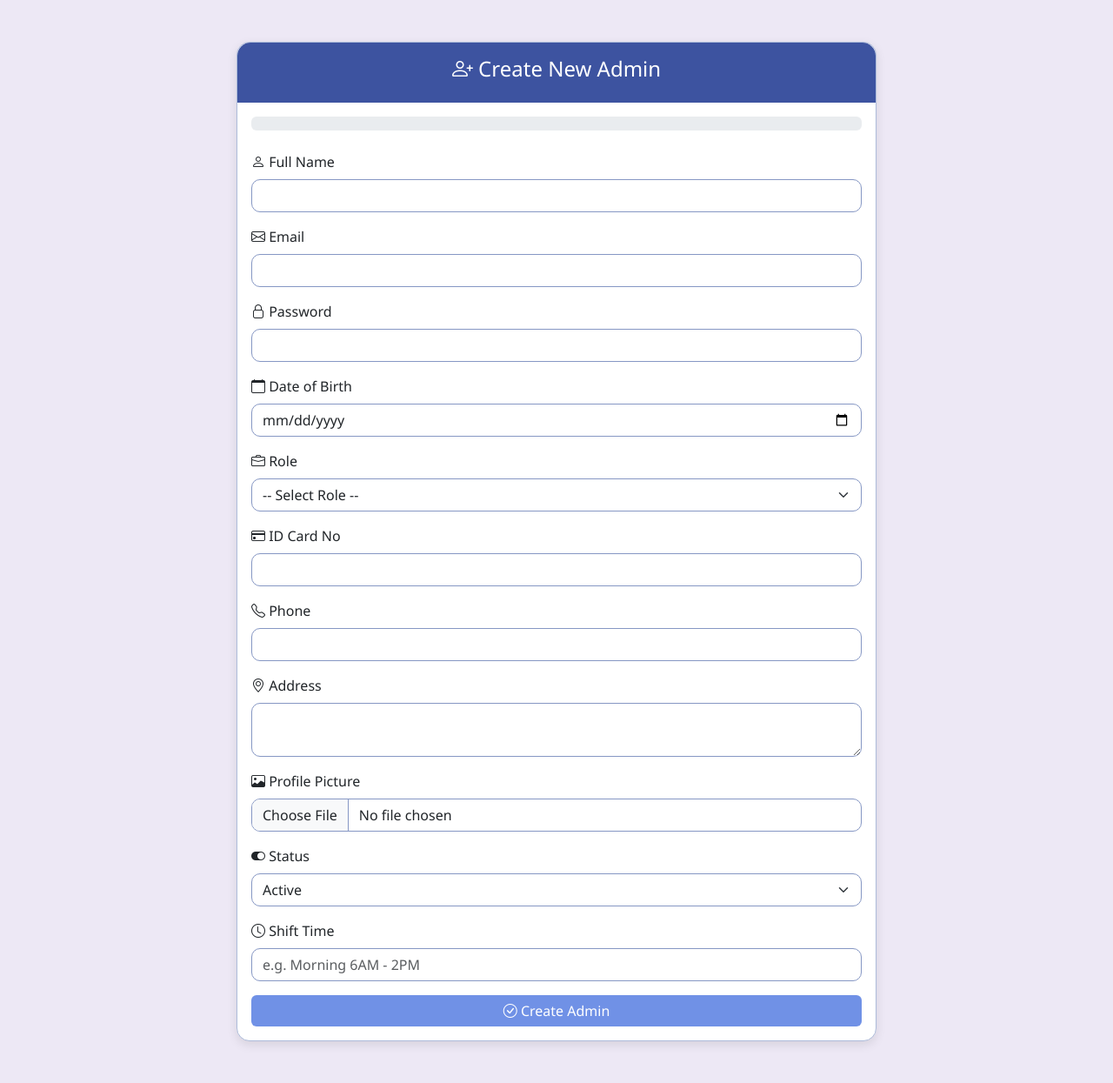
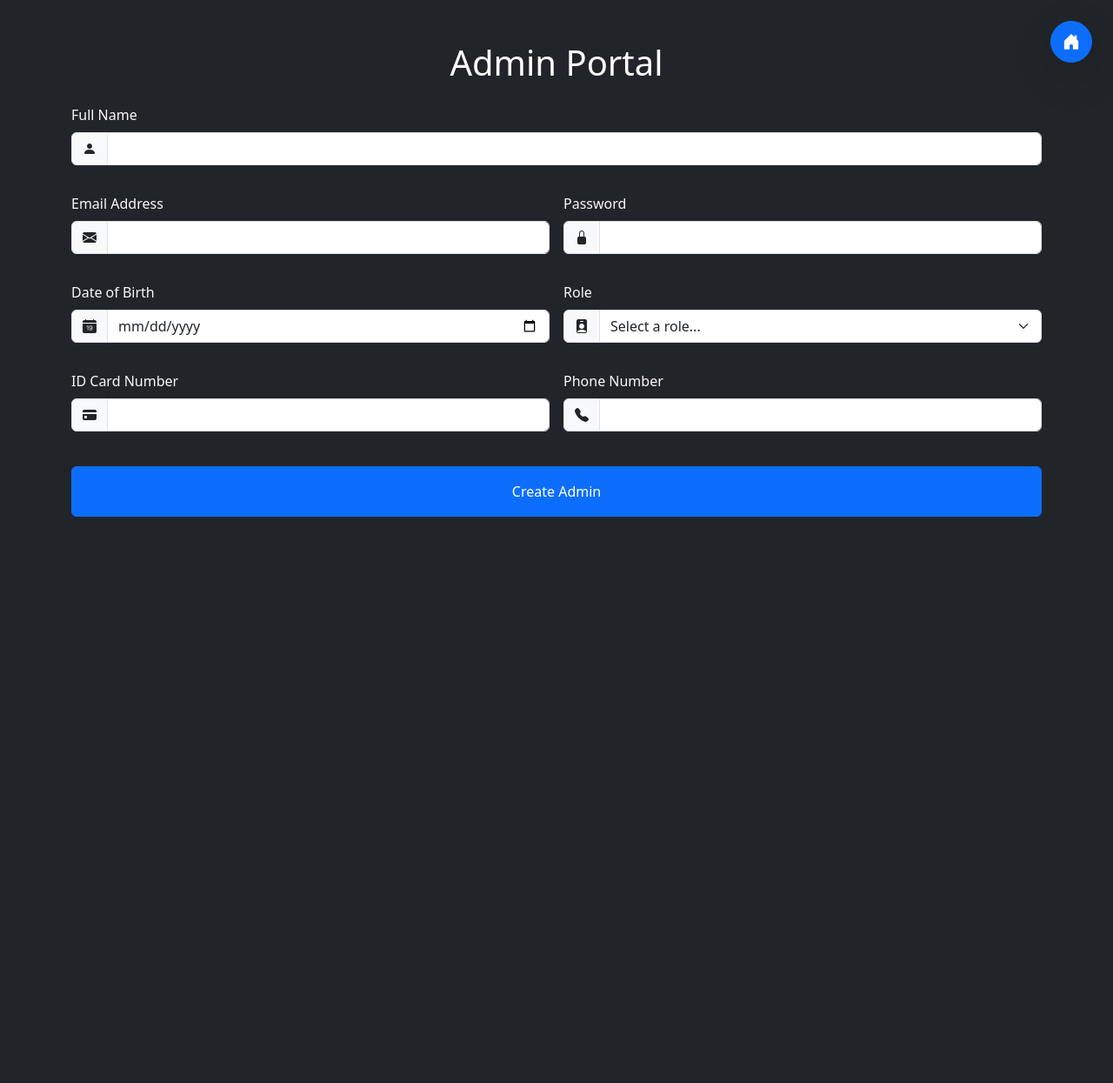
Before and after one commit to sivabalaji-tn/Smart-Transit-Manager, a PHP site: page /admin/admin-create.php in a window 1280 px wide. Shown: the whole page at 87% size. After the commit the page ends 594 px from the top, so only its background shows below. Run offline with PHP 8.4, Linux system fonts and the light colour scheme.

```diff
--- a/admin/admin-create.php
+++ b/admin/admin-create.php
@@ -1,196 +1,148 @@
-<?php include("../includes/db.php"); ?>
+<?php
+session_start();
+date_default_timezone_set('Asia/Kolkata');
+include '../includes/db.php';
+
+if (isset($_POST['submit'])) {
+    $full_name = htmlspecialchars($_POST['full_name']);
+    $email = htmlspecialchars($_POST['email']);
+    $password = $_POST['password'];
+    $dob = htmlspecialchars($_POST['dob']);
+    $role = htmlspecialchars($_POST['role']);
+    $id_card_no = htmlspecialchars($_POST['id_card_no']);
+    $phone = htmlspecialchars($_POST['phone']);
+
+    $status = 'active';
+    $last_login = NULL;
+    $created_at = date('Y-m-d H:i:s');
+
+    $hashed_password = password_hash($password, PASSWORD_DEFAULT);
+
+    $sql = "INSERT INTO admins (full_name, email, password, dob, role, id_card_no, phone, status, last_login, created_at) VALUES (?, ?, ?, ?, ?, ?, ?, ?, ?, ?)";
+
+    $stmt = $conn->prepare($sql);
+
+    if ($stmt) {
+        $stmt->bind_param("ssssssssss", $full_name, $email, $hashed_password, $dob, $role, $id_card_no, $phone, $status, $last_login, $created_at);
+
+        if ($stmt->execute()) {
+            $_SESSION['message'] = 'Admin account created successfully!';
+            $_SESSION['alert_type'] = 'success';
+        } else {
+            $_SESSION['message'] = 'Error creating account: ' . $stmt->error;
+            $_SESSION['alert_type'] = 'danger';
+        }
+
+        $stmt->close();
+    } else {
+        $_SESSION['message'] = 'Error in SQL query preparation: ' . $conn->error;
+        $_SESSION['alert_type'] = 'danger';
+    }
+
+    $conn->close();
+    header("Location: admin-create.php");
+    exit();
+}
+?>
 
 <!DOCTYPE html>
 <html lang="en">
 <head>
     <meta charset="UTF-8">
-  <title>Create Admin | Smart Transit Manager</title>
-  <meta name="viewport" content="width=device-width, initial-scale=1">
-  <link href="https://cdn.jsdelivr.net/npm/bootstrap@5.3.2/dist/css/bootstrap.min.css" rel="stylesheet">
-  <link href="https://cdn.jsdelivr.net/npm/bootstrap-icons/font/bootstrap-icons.css" rel="stylesheet">
-  <link href="../assets/css/styles.css" rel="stylesheet">
+    <meta name="viewport" content="width=device-width, initial-scale=1.0">
+    <title>Create New Admin</title>
+    <link rel="stylesheet" href="https://cdn.jsdelivr.net/npm/bootstrap@5.3.0/dist/css/bootstrap.min.css">
+    <link rel="stylesheet" href="https://cdn.jsdelivr.net/npm/bootstrap-icons@1.10.5/font/bootstrap-icons.css">
 </head>
-<body>
-  <!-- ✅ Toast Container -->
-  <div class="position-fixed bottom-0 end-0 p-3" style="z-index: 9999">
-    <div id="successToast" class="toast align-items-center text-bg-success border-0" role="alert" aria-live="assertive" aria-atomic="true">
-      <div class="d-flex">
-        <div class="toast-body">
-          <i class="bi bi-check-circle-fill"></i> Admin created successfully!
+<a href="admin-dashboard.php" class="btn btn-primary position-fixed top-0 end-0 m-4 rounded-circle shadow-lg"
+   style="width: 48px; height: 48px; display: flex; align-items: center; justify-content: center;"
+   title="Go to Dashboard">
+ <i class="bi bi-house-door-fill text-white fs-5"></i>
+</a>
+<body class="bg-dark text-light">
+    <?php
+    if (isset($_SESSION['message'])):
+    ?>
+    <div class="alert alert-<?php echo $_SESSION['alert_type']; ?> alert-dismissible fade show text-center" role="alert">
+        <?php echo $_SESSION['message']; ?>
+        <button type="button" class="btn-close" data-bs-dismiss="alert" aria-label="Close"></button>
     </div>
-        <button type="button" class="btn-close btn-close-white me-2 m-auto" data-bs-dismiss="toast"></button>
+    <?php
+        unset($_SESSION['message']);
+        unset($_SESSION['alert_type']);
+    endif;
+    ?>
+
+    <div class="container mt-5">
+        <h1 class="text-white mb-4 text-center">Admin Portal</h1>
+
+        <form action="admin-create.php" method="POST">
+            <div class="row g-3">
+                <div class="col-12 mb-3">
+                    <label for="full_name" class="form-label">Full Name</label>
+                    <div class="input-group">
+                        <span class="input-group-text"><i class="bi bi-person-fill"></i></span>
+                        <input type="text" class="form-control" id="full_name" name="full_name" required>
                     </div>
                 </div>
 
-    <div id="errorToast" class="toast align-items-center text-bg-danger border-0" role="alert" aria-live="assertive" aria-atomic="true">
-      <div class="d-flex">
-        <div class="toast-body">
-          <i class="bi bi-exclamation-triangle-fill"></i> Error creating admin!
-        </div>
-        <button type="button" class="btn-close btn-close-white me-2 m-auto" data-bs-dismiss="toast"></button>
+                <div class="col-md-6 mb-3">
+                    <label for="email" class="form-label">Email Address</label>
+                    <div class="input-group">
+                        <span class="input-group-text"><i class="bi bi-envelope-fill"></i></span>
+                        <input type="email" class="form-control" id="email" name="email" required>
                     </div>
                 </div>
+                <div class="col-md-6 mb-3">
+                    <label for="password" class="form-label">Password</label>
+                    <div class="input-group">
+                        <span class="input-group-text"><i class="bi bi-lock-fill"></i></span>
+                        <input type="password" class="form-control" id="password" name="password" required>
                     </div>
-  <!-- ✅ End Toast Container -->
-
-  <div class="container py-5">
-    <div class="row justify-content-center">
-      <div class="col-md-10 col-lg-8">
-        <div class="card">
-          <div class="form-header text-center">
-            <h4><i class="bi bi-person-plus"></i> Create New Admin</h4>
-          </div>
-          <div class="card-body">
-            <div class="progress mb-4">
-              <div id="formProgress" class="progress-bar" role="progressbar" style="width: 0%;" aria-valuenow="0"
-                   aria-valuemin="0" aria-valuemax="100">0%</div>
                 </div>
 
-            <form method="POST" action="" enctype="multipart/form-data">
-              <div class="mb-3">
-                <label class="form-label"><i class="bi bi-person"></i> Full Name</label>
-                <input type="text" class="form-control" name="full_name" required>
+                <div class="col-md-6 mb-3">
+                    <label for="dob" class="form-label">Date of Birth</label>
+                    <div class="input-group">
+                        <span class="input-group-text"><i class="bi bi-calendar-date-fill"></i></span>
+                        <input type="date" class="form-control" id="dob" name="dob" required>
+                    </div>
+                </div>
+                <div class="col-md-6 mb-3">
+                    <label for="role" class="form-label">Role</label>
+                    <div class="input-group">
+                        <span class="input-group-text"><i class="bi bi-person-badge-fill"></i></span>
+                        <select class="form-select" id="role" name="role" required>
+                            <option selected disabled>Select a role...</option>
+                            <option value="Shed Manager">Shed Manager</option>
+                            <option value="Control Unit">Control Unit</option>
+                            <option value="Vehicle Maintenance">Vehicle Maintenance</option>
+                            <option value="Bus Driver">Bus Driver</option>
+                            <option value="Bus Conductor">Bus Conductor</option>
+                        </select>
+                    </div>
                 </div>
 
-              <div class="mb-3">
-                <label class="form-label"><i class="bi bi-envelope"></i> Email</label>
-                <input type="email" class="form-control" name="email" required>
-              </div>
-
-              <div class="mb-3">
-                <label class="form-label"><i class="bi bi-lock"></i> Password</label>
-                <input type="password" class="form-control" name="password" required>
-              </div>
-
-              <div class="mb-3">
-                <label class="form-label"><i class="bi bi-calendar"></i> Date of Birth</label>
-                <input type="date" class="form-control" name="dob">
-              </div>
-
-              <div class="mb-3">
-                <label class="form-label"><i class="bi bi-briefcase"></i> Role</label>
-                <select class="form-select" name="role" required>
-                  <option value="">-- Select Role --</option>
-                  <option>Shed Manager</option>
-                  <option>Control Unit</option>
-                  <option>Vehicle Maintenance</option>
-                  <option>Bus Driver</option>
-                  <option>Bus Conductor</option>
-                </select>
-              </div>
-
-              <div class="mb-3">
-                <label class="form-label"><i class="bi bi-credit-card"></i> ID Card No</label>
-                <input type="text" class="form-control" name="id_card_no">
-              </div>
-
-              <div class="mb-3">
-                <label class="form-label"><i class="bi bi-telephone"></i> Phone</label>
-                <input type="text" class="form-control" name="phone">
-              </div>
-
-              <div class="mb-3">
-                <label class="form-label"><i class="bi bi-geo-alt"></i> Address</label>
-                <textarea class="form-control" name="address" rows="2"></textarea>
-              </div>
-
-              <div class="mb-3">
-                <label class="form-label"><i class="bi bi-image"></i> Profile Picture</label>
-                <input type="file" class="form-control" name="profile_pic">
-              </div>
-
-              <div class="mb-3">
-                <label class="form-label"><i class="bi bi-toggle-on"></i> Status</label>
-                <select class="form-select" name="status">
-                  <option value="active">Active</option>
-                  <option value="inactive">Inactive</option>
-                  <option value="suspended">Suspended</option>
-                </select>
-              </div>
-
-              <div class="mb-3">
-                <label class="form-label"><i class="bi bi-clock"></i> Shift Time</label>
-                <input type="text" class="form-control" name="shift_time" placeholder="e.g. Morning 6AM - 2PM">
-              </div>
-
-              <div class="d-grid">
-                <button type="submit" name="create_admin" class="btn btn-primary">
-                  <i class="bi bi-check-circle"></i> Create Admin
-                </button>
-              </div>
-            </form>
-
-            <?php
-            if (isset($_POST['create_admin'])) {
-              $full_name = $_POST['full_name'];
-              $email = $_POST['email'];
-              $password = password_hash($_POST['password'], PASSWORD_BCRYPT);
-              $dob = $_POST['dob'];
-              $role = $_POST['role'];
-              $id_card_no = $_POST['id_card_no'];
-              $phone = $_POST['phone'];
-              $address = $_POST['address'];
-              $status = $_POST['status'];
-              $shift_time = $_POST['shift_time'];
-
-              $profile_pic = null;
-              if (!empty($_FILES['profile_pic']['name'])) {
-                $target_dir = "../uploads/";
-                if (!is_dir($target_dir)) mkdir($target_dir, 0777, true);
-                $file_name = time() . "_" . basename($_FILES["profile_pic"]["name"]);
-                $target_file = $target_dir . $file_name;
-                if (move_uploaded_file($_FILES["profile_pic"]["tmp_name"], $target_file)) {
-                  $profile_pic = $target_file;
-                }
-              }
-
-              $sql = "INSERT INTO admins
-              (full_name, email, password, dob, role, id_card_no, phone, address, profile_pic, status, shift_time)
-              VALUES
-              ('$full_name', '$email', '$password', '$dob', '$role', '$id_card_no', '$phone', '$address', '$profile_pic', '$status', '$shift_time')";
-
-              if ($conn->query($sql) === TRUE) {
-                  echo "<script>
-                    var toastEl = document.getElementById('successToast');
-                    var toast = new bootstrap.Toast(toastEl, { delay: 3000 });
-                    toast.show();
-                  </script>";
-              } else {
-                  echo "<script>
-                    var toastEl = document.getElementById('errorToast');
-                    var toast = new bootstrap.Toast(toastEl, { delay: 3000 });
-                    toast.show();
-                  </script>";
-              }
-            }
-            ?>
+                <div class="col-md-6 mb-3">
+                    <label for="id_card_no" class="form-label">ID Card Number</label>
+                    <div class="input-group">
+                        <span class="input-group-text"><i class="bi bi-credit-card-fill"></i></span>
+                        <input type="text" class="form-control" id="id_card_no" name="id_card_no" required>
                     </div>
                 </div>
+                <div class="col-md-6 mb-3">
+                    <label for="phone" class="form-label">Phone Number</label>
+                    <div class="input-group">
+                        <span class="input-group-text"><i class="bi bi-telephone-fill"></i></span>
+                        <input type="tel" class="form-control" id="phone" name="phone" required>
                     </div>
                 </div>
             </div>
 
-  <script src="https://cdn.jsdelivr.net/npm/bootstrap@5.3.2/dist/js/bootstrap.bundle.min.js"></script>
+            <button type="submit" name="submit" class="btn btn-primary w-100 py-3 mt-4">Create Admin</button>
+        </form>
+    </div>
 
-  <script>
-    const form = document.querySelector("form");
-    const inputs = form.querySelectorAll("input, select, textarea");
-    const progressBar = document.getElementById("formProgress");
-
-    inputs.forEach(input => {
-      input.addEventListener("input", updateProgress);
-    });
-
-    function updateProgress() {
-      let filled = 0;
-      inputs.forEach(input => {
-        if (input.value.trim() !== "") filled++;
-      });
-      let percent = Math.round((filled / inputs.length) * 100);
-      progressBar.style.width = percent + "%";
-      progressBar.innerText = percent + "%";
-      progressBar.setAttribute("aria-valuenow", percent);
-    }
-  </script>
+    <script src="https://cdn.jsdelivr.net/npm/bootstrap@5.3.0/dist/js/bootstrap.bundle.min.js"></script>
 </body>
 </html>
--- a/index.php
+++ b/index.php
@@ -3,10 +3,9 @@
 <head>
     <meta charset="UTF-8">
     <meta name="viewport" content="width=device-width, initial-scale=1.0">
-    <title>Bus Tracking Portal</title>
-    <link rel="icon" type="image/x-icon" href="/images/favicon.ico">
+    <title>Document</title>
 </head>
 <body>
-        <h1>Welcome to the First official SSSSVP Project Bus Tracking System.<h1>
+    <p>Hello</p>
 </body>
 </html>
```
Lines whose indentation alone changed are shown as unchanged.
